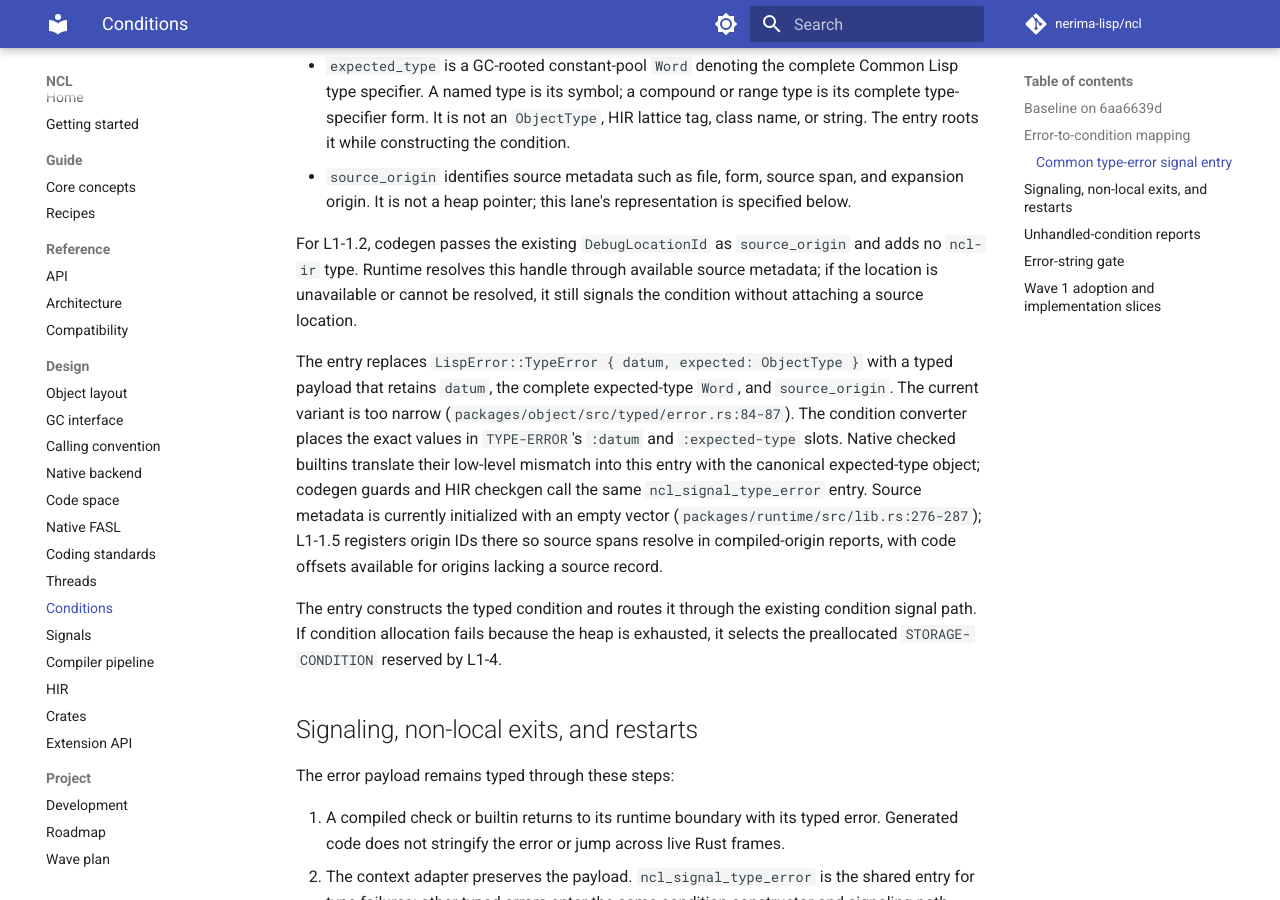
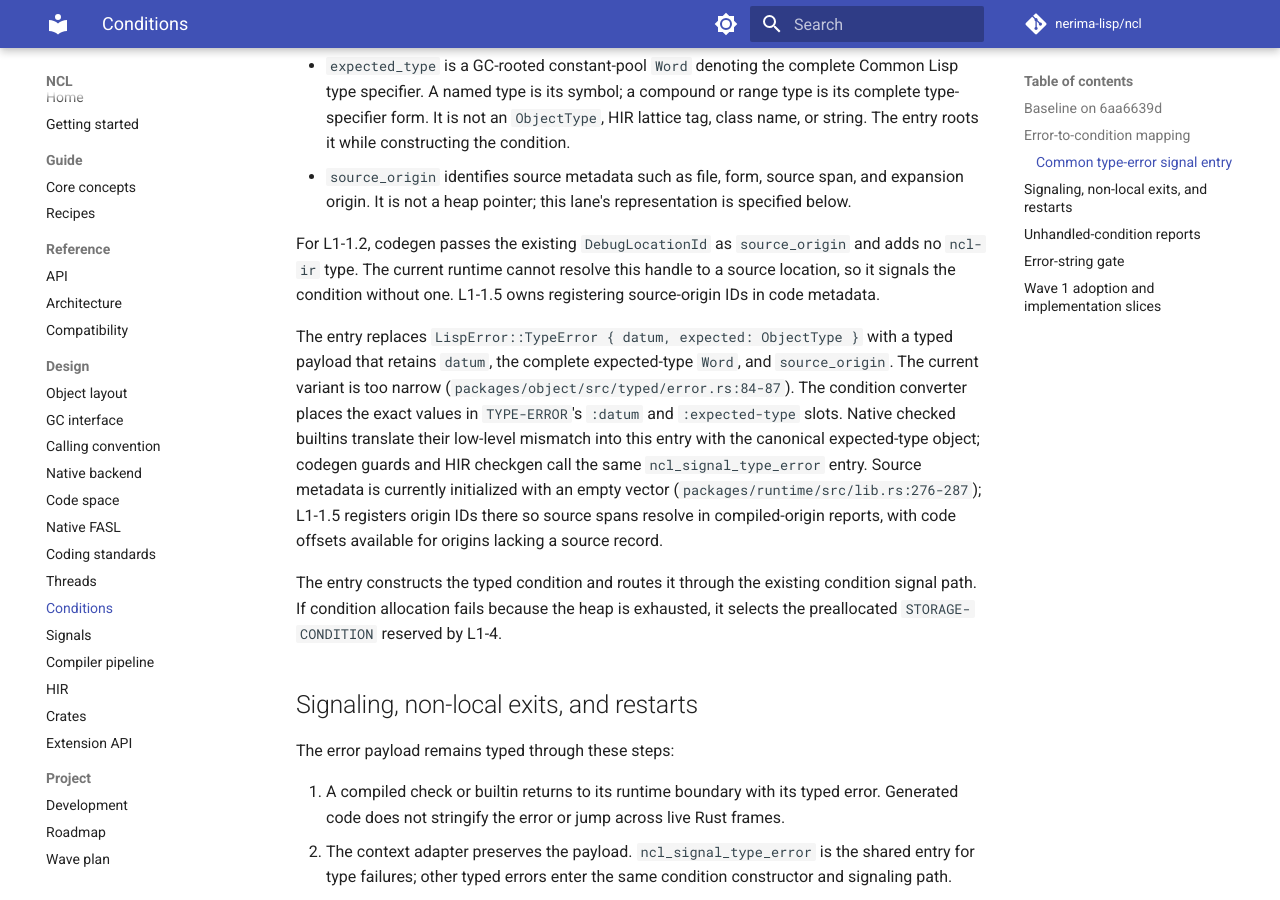
Before and after one commit to nerima-lisp/ncl, an MkDocs documentation site: the page built from docs/src/design/conditions.md, in a window 1280 px wide and 900 px high, scrolled down 4393 px. Built offline with MkDocs 1.6.1 and Material for MkDocs 9.7.7, drawn with Linux system fonts in a browser that asks for light colours; comment, search, counter and statistics services are not loaded.

Commit message:
docs: document debug location fallback

```diff
--- a/docs/src/design/conditions.md
+++ b/docs/src/design/conditions.md
@@ -61,7 +61,7 @@ ncl_signal_type_error(datum, expected_type, source_origin)
 - `expected_type` is a GC-rooted constant-pool `Word` denoting the complete Common Lisp type specifier. A named type is its symbol; a compound or range type is its complete type-specifier form. It is not an `ObjectType`, HIR lattice tag, class name, or string. The entry roots it while constructing the condition.
 - `source_origin` identifies source metadata such as file, form, source span, and expansion origin. It is not a heap pointer; this lane's representation is specified below.
 
-For L1-1.2, codegen passes the existing `DebugLocationId` as `source_origin` and adds no `ncl-ir` type. Runtime resolves this handle through available source metadata; if the location is unavailable or cannot be resolved, it still signals the condition without attaching a source location.
+For L1-1.2, codegen passes the existing `DebugLocationId` as `source_origin` and adds no `ncl-ir` type. The current runtime cannot resolve this handle to a source location, so it signals the condition without one. L1-1.5 owns registering source-origin IDs in code metadata.
 
 The entry replaces `LispError::TypeError { datum, expected: ObjectType }` with a typed payload that retains `datum`, the complete expected-type `Word`, and `source_origin`. The current variant is too narrow (`packages/object/src/typed/error.rs:84-87`). The condition converter places the exact values in `TYPE-ERROR`'s `:datum` and `:expected-type` slots. Native checked builtins translate their low-level mismatch into this entry with the canonical expected-type object; codegen guards and HIR checkgen call the same `ncl_signal_type_error` entry. Source metadata is currently initialized with an empty vector (`packages/runtime/src/lib.rs:276-287`); L1-1.5 registers origin IDs there so source spans resolve in compiled-origin reports, with code offsets available for origins lacking a source record.
 
```
